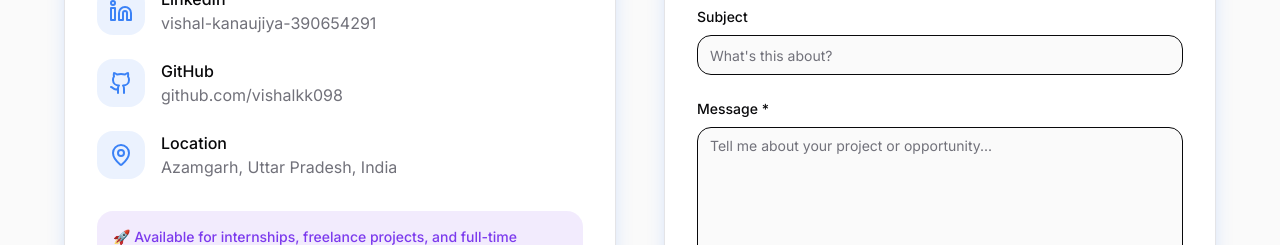
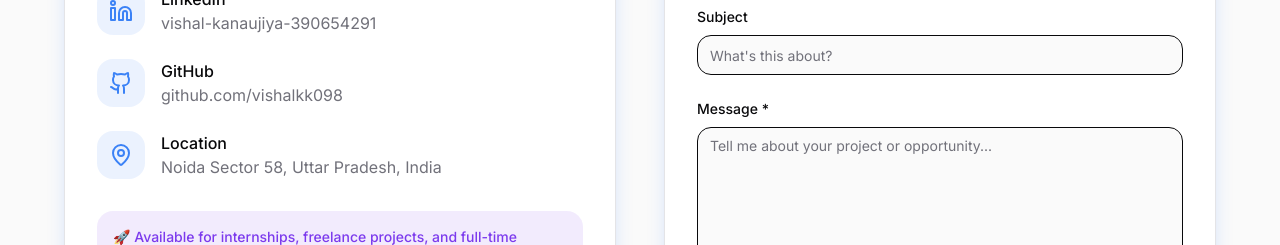
Before and after one commit to vishalkk098/vishalk-visionary-port, a React (Vite) app: page / in a window 1280 px wide. Shown: the part 6382-6627 px from the top of the page. Built offline with nearby package versions, Linux system fonts and the light colour scheme.

Commit message:
Update location in contact section
Change location to Noida Sector 58, Uttar Pradesh in the contact section.

```diff
--- a/src/components/portfolio/ContactSection.tsx
+++ b/src/components/portfolio/ContactSection.tsx
@@ -127,7 +127,7 @@ const ContactSection = () => {
                     </div>
                     <div>
                       <p className="font-medium text-foreground">Location</p>
-                      <p className="text-muted-foreground">Azamgarh, Uttar Pradesh, India</p>
+                      <p className="text-muted-foreground">Noida Sector 58, Uttar Pradesh, India</p>
                     </div>
                   </div>
                 </div>
```
